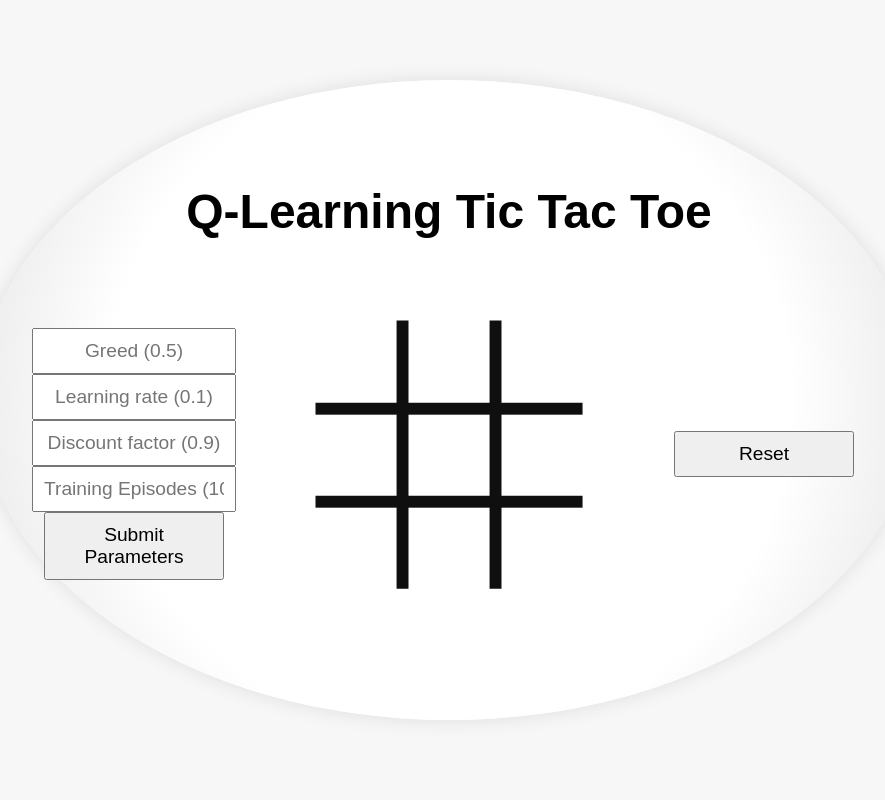
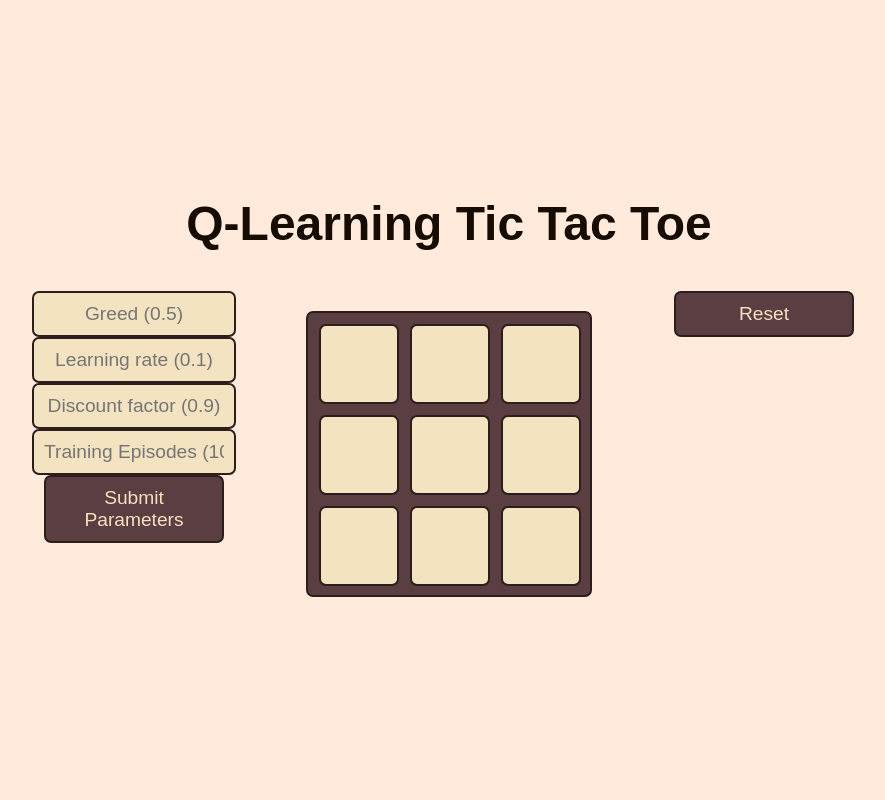
Before and after one commit to aaseesb/Tic-Tac-Toe-ML, a Flask app: page / in a window 1280 px wide. Shown: the whole page, without its empty margins (191-1076 px from the left). Run offline with Flask 3, Linux system fonts and the light colour scheme.

Commit message:
updated colour scheme of website

```diff
--- a/static/script.js
+++ b/static/script.js
@@ -1,32 +1,35 @@
 function drawWinLine(cells) {
     line = document.getElementById('line');
-
-    // default settings
-    line.style.transform = "none";
 
     // horizontal
     if (JSON.stringify(cells) == JSON.stringify([3,4,5])) {}
     else if (JSON.stringify(cells) == JSON.stringify([0, 1, 2])) {
-        line.style.top = 60 +'px';
+        line.style.top = 50 +'px';
     }
     else if (JSON.stringify(cells) == JSON.stringify([6, 7, 8])) {
-        line.style.top = 240 +'px';
+        line.style.top = 230 +'px';
     }
     // diagonal
     else if (JSON.stringify(cells) == JSON.stringify([0, 4, 8])) {
         line.style.transform = "rotate(225deg)";
+        line.style.width = '110%';
+        line.style.top = 138 + 'px';
+        line.style.left = -14 + 'px';
     }
     else if (JSON.stringify(cells) == JSON.stringify([2, 4, 6])){
         line.style.transform = "rotate(135deg)";
+        line.style.width = '110%';
+        line.style.top = 138 + 'px';
+        line.style.left = -14 + 'px';
     }
     // vertical
     else {
         line.style.transform = "rotate(90deg)";
         if (JSON.stringify(cells) == JSON.stringify([0, 3, 6])) {
-            line.style.left = -60 +'px';
+            line.style.left = -75 +'px';
         }
         else if (JSON.stringify(cells) == JSON.stringify([2, 5, 8])) {
-            line.style.left = 125 +'px';
+            line.style.left = 107 +'px';
         }
     }
 
--- a/static/styles.css
+++ b/static/styles.css
@@ -5,8 +5,9 @@ body {
     justify-content: center;
     align-items: center;
     height: 100vh;
-    background-color: #f7f7f7;
+    background-color: #ffeadc;
     margin: 0;
+    color: #160c01;
 }
 
 h1 {
@@ -19,16 +20,6 @@ h1 {
     display: flex;
     flex-direction: column;
     text-align: center;
-    width: 900px;
-  height: 600px;
-  background: radial-gradient(circle at center, #ffffff 60%, #e0e0e0 100%);
-  border-radius: 50%;
-  box-shadow: 0 0 20px rgba(0,0,0,0.1);
-  /* display: flex; */
-  align-items: center;
-  justify-content: center;
-  margin: auto;
-  padding: 20px;
 }
 
 .container {
@@ -36,7 +27,7 @@ h1 {
     display: flex;
     flex-direction: row;
     justify-content: start;
-    align-items: center;
+    /* align-items: center; */
 }
 
 .column {
@@ -61,10 +52,13 @@ h1 {
     font-size: 1.2em;
     width: 90%;
     text-align: center;
+    border: 2px solid #2C1E1B;
+    background-color: #F4E3C1;
+    border-radius: 7px;
 }
 
 .input-box:focus {
-    outline: 2px solid #007bff;
+    outline: 2px solid #c78eb5;
 }
 
 /* buttons (non-grid) */
@@ -74,7 +68,10 @@ h1 {
     width: 90%;
     text-align: center;
     cursor: pointer;
-    object-fit: contain;
+    border: 2px solid #2C1E1B;
+    background-color: #5A3E41;
+    color: #F4E3C1;
+    border-radius: 7px;
 }
 
 /* game grid */
@@ -86,14 +83,14 @@ h1 {
     background-size: contain;
     background-position: center;
     display: grid;
-    grid-template-columns: repeat(3, 80px);
-    /* 3 columns */
-    grid-template-rows: repeat(3, 80px);
-    /* 3 rows */
-    gap: 5px;
+    grid-template-columns: repeat(3, 80px); /* 3 columns */
+    grid-template-rows: repeat(3, 80px); /* 3 rows */
     margin: 20px auto;
-    padding: 25px;
+    padding: 11px;
     gap: 11px;
+    border: 2px solid #2C1E1B;
+    background-color: #5A3E41;
+    border-radius: 7px;
 }
 
 .grid-cell {
@@ -107,6 +104,9 @@ h1 {
     display: flex;
     align-items: center;
     justify-content: center;
+    border: 2px solid #2C1E1B;
+    background-color: #F4E3C1;
+    border-radius: 7px;
 }
 
 .grid-cell:hover {
@@ -121,10 +121,12 @@ h1 {
 /* winner line */
 .winner-line {
     position: absolute;
-    height: 4px;
-    background-color: rgb(255, 112, 83);
-    top: 150px;
-    left: 30px;
-    width: 80%;
+    height: 5px;
+    background-color: #c78eb5;
+    top: 140px;
+    left: 15px;
+    width: 90%;
     z-index: 10;
+    border-radius: 5px;
+    border: .5px solid #815C75;
 }
--- a/templates/home.html
+++ b/templates/home.html
@@ -6,11 +6,6 @@
     <meta name="viewport" content="width=device-width, initial-scale=1.0">
     <title>Q Learning Tic Tac Toe</title>
     <link rel="stylesheet" href="{{ url_for('static', filename='styles.css') }}">
-    <style>
-        .grid {
-            background-image: url("{{ url_for('static', filename='images/grid.png') }}");
-        }
-    </style>
     <script src="{{ url_for('static', filename='script.js') }}"></script>
 </head>
 
```
Also changed, not shown: 2 other files.
